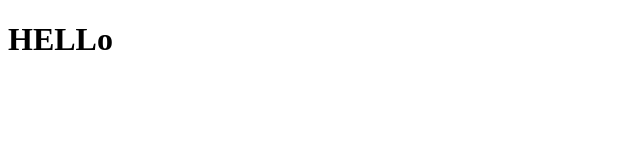
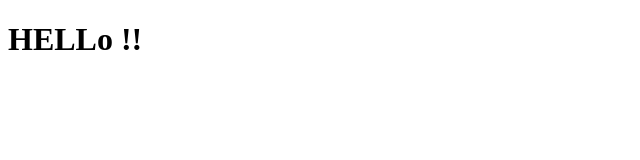
Before and after one commit to haruka0225/AV, a plain HTML site: page index.html in a window 1280 px wide. Shown: the full height of the page, 0-640 px from the left. Drawn offline with Linux system fonts and the light colour scheme.

Commit message:
テスト

```diff
--- a/index.html
+++ b/index.html
@@ -9,6 +9,6 @@
 </head>
 <body>
 
-    <h1>HELLo</h1>
+    <h1>HELLo !!</h1>
 </body>
 </html>
```
